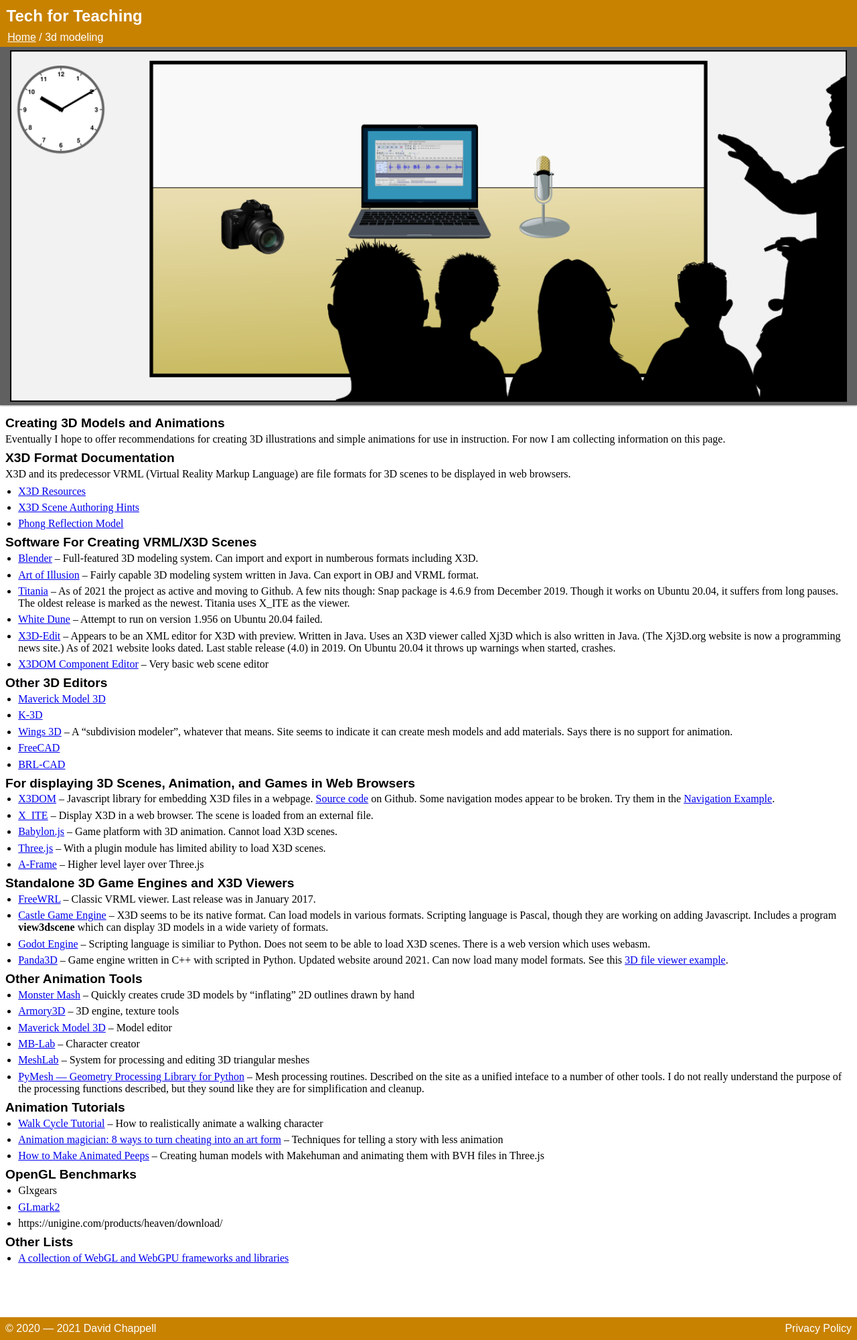
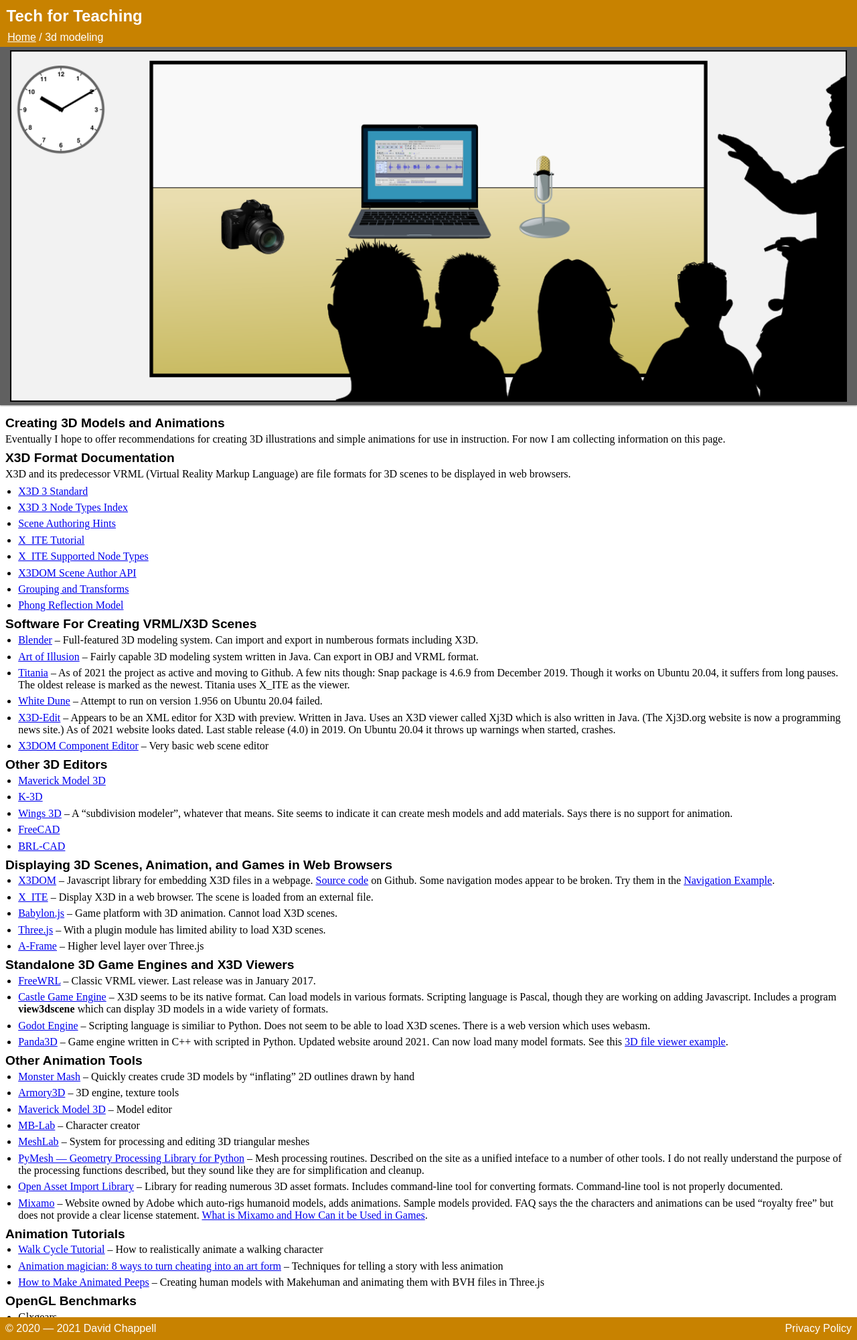
Before and after one commit to david672orford/tech-for-teaching, a Jekyll site: the page built from 3d-modeling/index.md, in a window 1280 px wide. Shown: the whole page at 67% size. Built offline with Jekyll 4.4.1, drawn with Linux system fonts in a browser that asks for light colours; our own code applies the rules of GitHub Pages for plain Markdown files.

Commit message:
refined 3D page

```diff
--- a/3d-modeling/index.md
+++ b/3d-modeling/index.md
@@ -9,8 +9,13 @@
 X3D and its predecessor VRML (Virtual Reality Markup Language) are file
 formats for 3D scenes to be displayed in web browsers.
 
-* [X3D Resources](https://www.web3d.org/x3d/content/examples/X3dResources.html)
-* [X3D Scene Authoring Hints](http://x3dgraphics.com/examples/X3dSceneAuthoringHints.html)
+* [X3D 3 Standard](https://www.web3d.org/standards/version/V3.3)
+* [X3D 3 Node Types Index](https://www.web3d.org/documents/specifications/19775-1/V3.3/Part01/nodeIndex.html)
+* [Scene Authoring Hints](http://x3dgraphics.com/examples/X3dSceneAuthoringHints.html)
+* [X\_ITE Tutorial](https://github.com/create3000/x_ite/wiki/Tutorials)
+* [X\_ITE Supported Node Types](https://github.com/create3000/x_ite/wiki/Supported-Nodes)
+* [X3DOM Scene Author API](https://doc.x3dom.org/author/index.html)
+* [Grouping and Transforms](http://edutechwiki.unige.ch/en/X3D_grouping_and_transforms)
 * [Phong Reflection Model](https://en.wikipedia.org/wiki/Phong_reflection_model)
 
 ## Software For Creating VRML/X3D Scenes
@@ -100,6 +105,14 @@
 	inteface to a number of other tools. I do not really understand
 	the purpose of the processing functions described, but they sound
 	like they are for simplification and cleanup.
+* [Open Asset Import Library](https://www.assimp.org/) --
+	Library for reading numerous 3D asset formats. Includes command-line
+	tool for converting formats. Command-line tool is not properly documented.
+* [Mixamo](https://www.mixamo.com) --
+	Website owned by Adobe which auto-rigs humanoid models, adds animations. Sample models provided.
+	FAQ says the the characters and animations can be used "royalty free"
+	but does not provide a clear license statement.
+	[What is Mixamo and How Can it be Used in Games](https://cgobsession.com/what-is-mixamo-and-how-can-it-be-used-in-games/).
 
 ## Animation Tutorials
 
@@ -118,4 +131,5 @@
 
 ## Other Lists
 
+* [Web 3D Consortium X3D Resources List](https://www.web3d.org/x3d/content/examples/X3dResources.html)
 * [A collection of WebGL and WebGPU frameworks and libraries](https://gist.github.com/dmnsgn/76878ba6903cf15789b712464875cfdc)
```
Also changed, not shown: other parts of 3d-modeling/index.md (+1 -1 lines), stock-material/index.md (+2 -0 lines).
